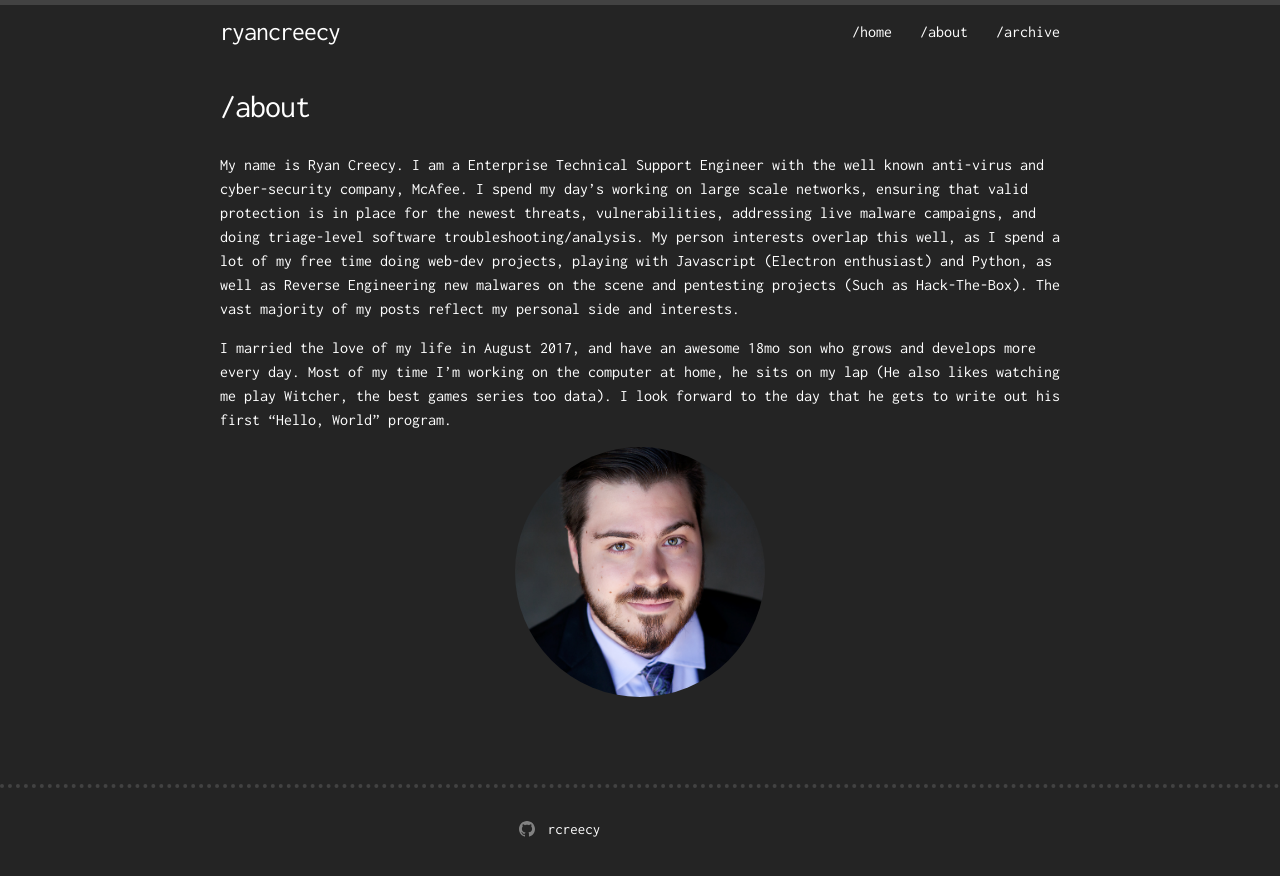
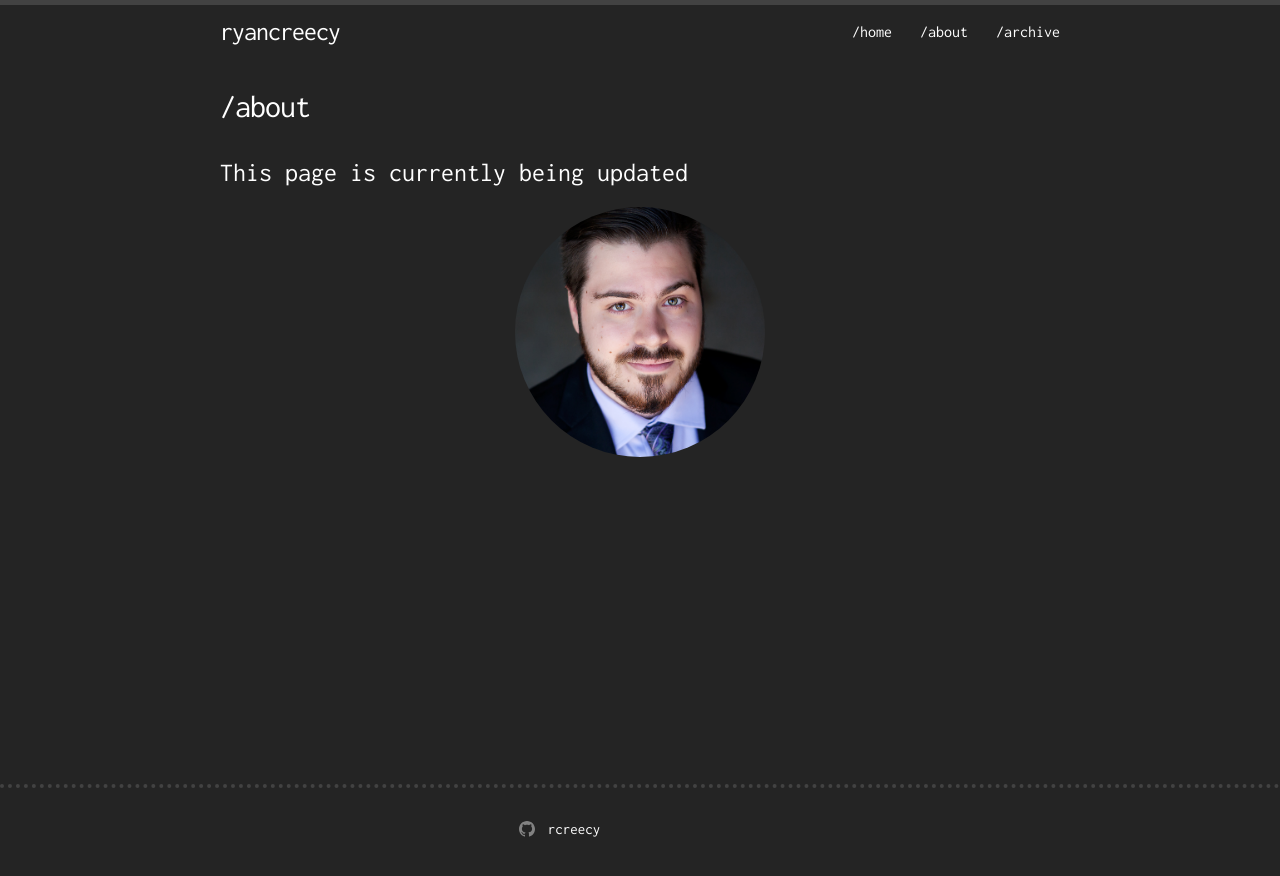
Before and after one commit to rcreecy/ryancreecy, a Jekyll site: the page built from about.md, in a window 1280 px wide. Shown: the top 876 px of the page. Built offline with Jekyll 4.4.1, drawn with Linux system fonts in a browser that asks for light colours.

Commit message:
Need to update page

```diff
--- a/about.md
+++ b/about.md
@@ -4,6 +4,4 @@ title: /about
 permalink: /about.html
 ---
 
-My name is Ryan Creecy. I am a Enterprise Technical Support Engineer with the well known anti-virus and cyber-security company, McAfee. I spend my day's working on large scale networks, ensuring that valid protection is in place for the newest threats, vulnerabilities, addressing live malware campaigns, and doing triage-level software troubleshooting/analysis. My person interests overlap this well, as I spend a lot of my free time doing web-dev projects, playing with Javascript (Electron enthusiast) and Python, as well as Reverse Engineering new malwares on the scene and pentesting projects (Such as Hack-The-Box). The vast majority of my posts reflect my personal side and interests.
-
-I married the love of my life in August 2017, and have an awesome 18mo son who grows and develops more every day. Most of my time I'm working on the computer at home, he sits on my lap (He also likes watching me play Witcher, the best games series too data). I look forward to the day that he gets to write out his first "Hello, World" program.
+### This page is currently being updated
```
